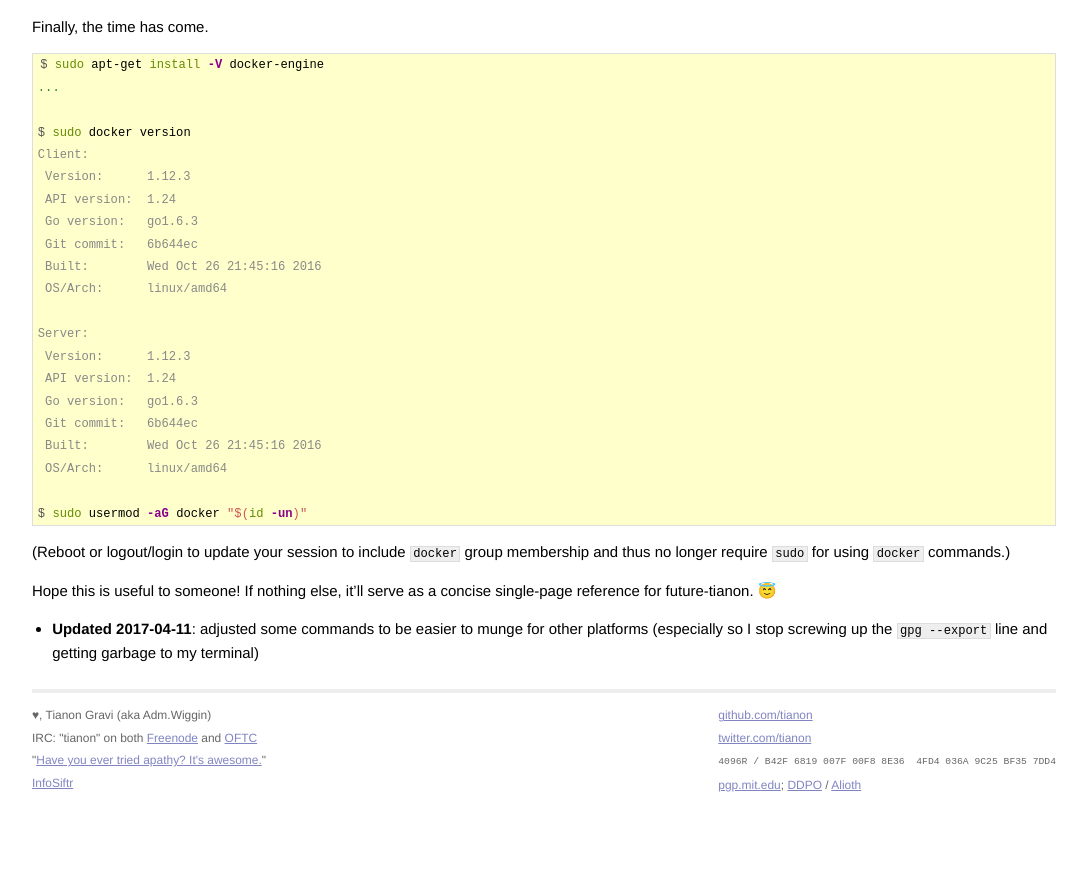
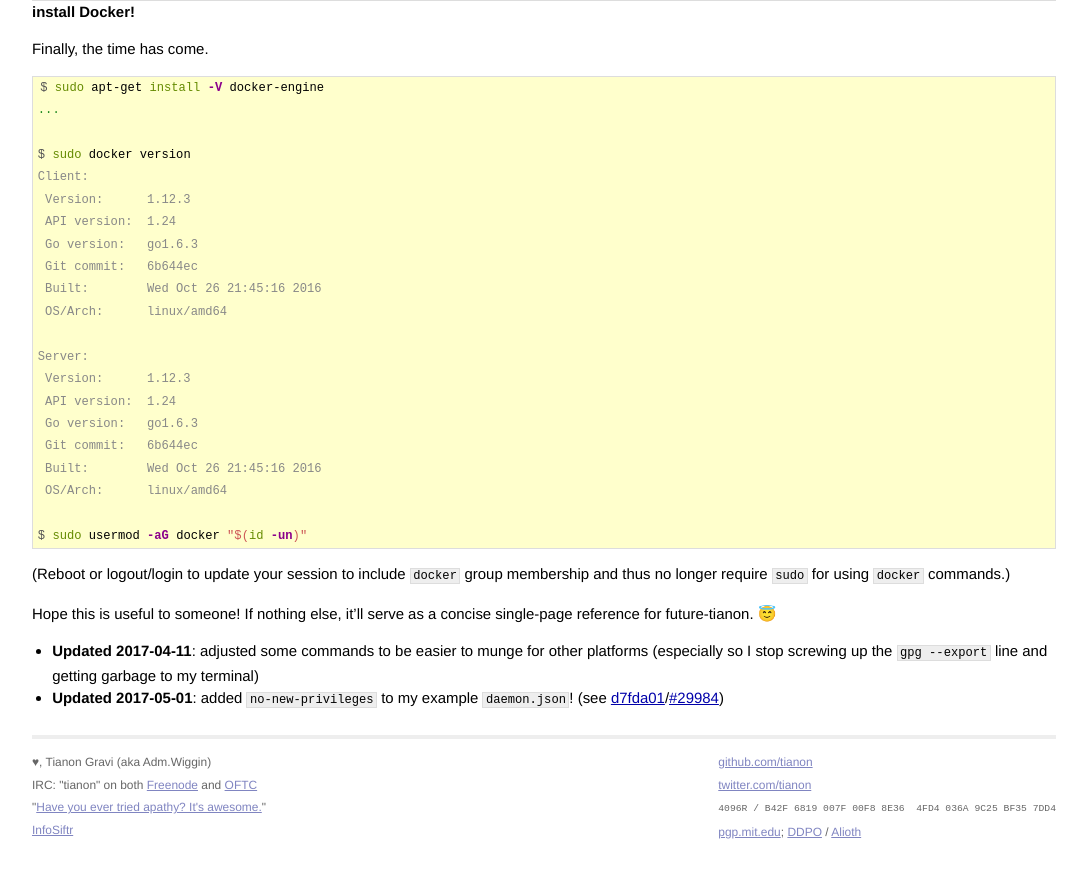
Before and after one commit to tianon/tianon.github.io, a Jekyll site: the page built from _posts/2016-12-07-docker-setup.md, in a window 1280 px wide and 900 px high, scrolled down 2417 px. Shown: the top 878 px of the window, without its empty margins (96-1183 px from the left). Built offline with Jekyll 4.4.1, drawn with Linux system fonts in a browser that asks for light colours; before the commit the page ends 3270 px from its top, so only the background shows below that; some of the changed text lies outside the part shown.

Commit message:
Add `no-new-privileges` to example Docker `daemon.json`

````diff
--- a/_posts/2016-12-07-docker-setup.md
+++ b/_posts/2016-12-07-docker-setup.md
@@ -95,7 +95,8 @@
 
 ```json
 {
-	"storage-driver": "overlay2"
+	"storage-driver": "overlay2",
+	"no-new-privileges": true
 }
 ```
 
@@ -149,3 +150,4 @@
 Hope this is useful to someone!  If nothing else, it'll serve as a concise single-page reference for future-tianon. 😇
 
 - **Updated 2017-04-11**: adjusted some commands to be easier to munge for other platforms (especially so I stop screwing up the `gpg --export` line and getting garbage to my terminal)
+- **Updated 2017-05-01**: added `no-new-privileges` to my example `daemon.json`! (see [d7fda01](https://github.com/moby/moby/commit/d7fda019bb7e24f42f8ae1ddecb3fd52df3c48bf)/[#29984](https://github.com/docker/docker/pull/29984))
````
